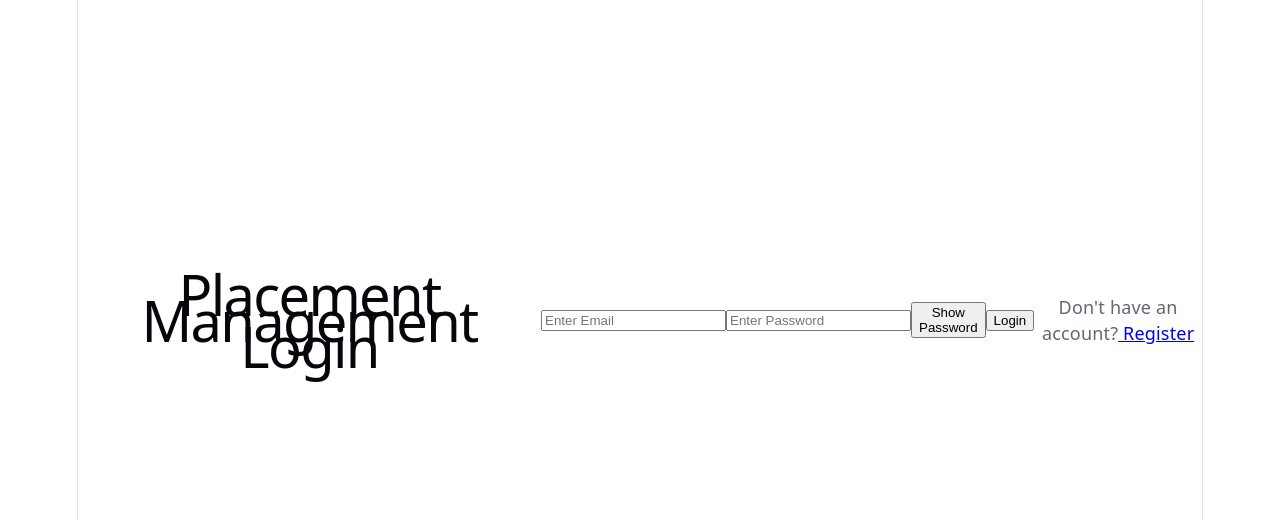
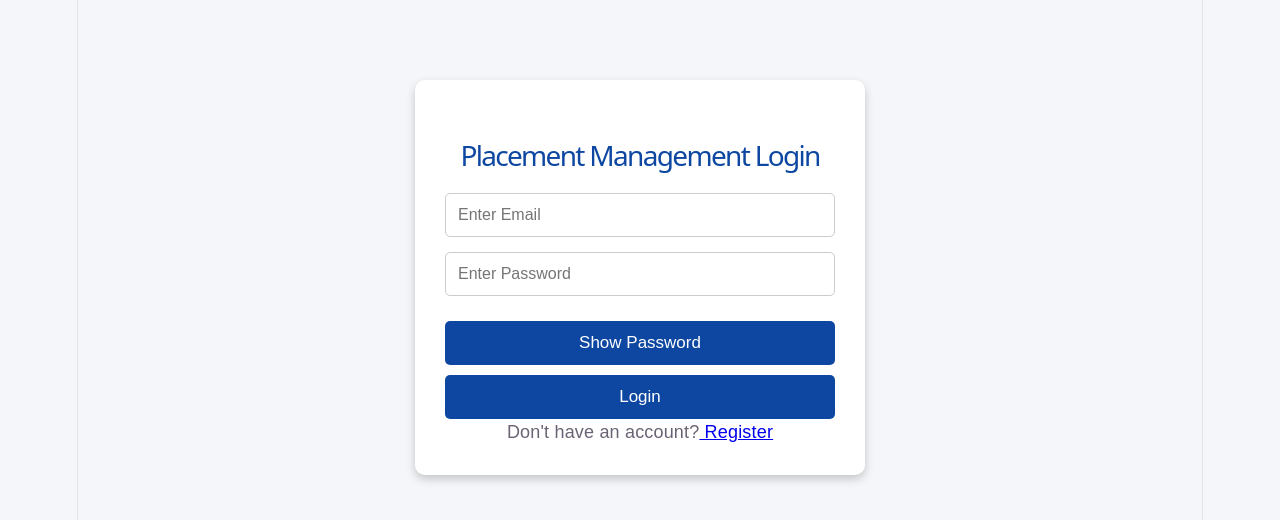
Before and after one commit to priyanatani34073407-spec/placement-management-system, a React (Vite) app: page /login in a window 1280 px wide. Shown: the top 520 px of the page. Built offline with nearby package versions, Linux system fonts and the light colour scheme.

Commit message:
Refactor Login.css for improved styling and layout

```diff
--- a/src/pages/Login/Login.css
+++ b/src/pages/Login/Login.css
@@ -1,157 +1,61 @@
-.login-container{
-
-    display:flex;
-
-    justify-content:center;
-
-    align-items:center;
-
-    min-height:80vh;
-
+*{
+    margin: 0%;
+    padding: 0;
+    box-sizing: border-box;
 }
 
-.login-box{
-
-    width:420px;
-
-    background:white;
-
-    padding:35px;
-
-    border-radius:15px;
-
-    box-shadow:0 10px 25px rgba(0,0,0,.15);
-
+body{
+    background-color: #f4f6f9;
+    font-family: Arial, Helvetica, sans-serif;
 }
 
-.login-box h1{
-
-    text-align:center;
-
-    color:#1E3A8A;
-
-    margin-bottom:10px;
-
+.login-container{
+    width: 450px;
+    margin: 80px auto;
+    padding: 30px;
+    background-color: white;
+    border-radius: 10px;
+    box-shadow: 0px 4px 10px rgba(0,0,0,0.2);
+    text-align: center;
 }
 
-.login-box h2{
-
-    text-align:center;
-
-    margin-bottom:25px;
-
-    color:#555;
-
+.login-container h1{
+    color: #0d47a1;
+    margin-bottom: 25px;
+    font-size: 28px;
 }
 
-.login-box input{
-
-    width:100%;
-
-    padding:12px;
-
-    margin-bottom:18px;
-
-    border:1px solid #ccc;
-
-    border-radius:8px;
-
-    font-size:15px;
-
+.login-container input{
+    width: 100%;
+    padding: 12px;
+    margin-bottom: 15px;
+    border: 1px solid #ccc;
+    border-radius: 5px;
+    font-size: 16px;
 }
 
-.password-box{
-
-    position:relative;
-
+.login-container input:focus{
+    outline: none;
+    border-color: #0d47a1;
 }
 
-.toggle-btn{
-
-    position:absolute;
-
-    right:5px;
-
-    top:4px;
-
-    width:70px;
-
-    height:38px;
-
-    font-size:14px;
-
+.login-container button{
+    width: 100%;
+    padding: 12px;
+    margin-top: 10px;
+    background-color: #0d47a1;
+    color: white;
+    border: none;
+    border-radius: 5px;
+    font-size: 17px;
+    cursor: pointer;
 }
 
-.login-buttons{
-
-    display:flex;
-
-    gap:15px;
-
+.login-container button:hover{
+    background-color: #1565c0;
 }
 
-.login-buttons button{
-
-    flex:1;
-
+.login-container h2{
+    margin: 20px 0;
+    color: green;
 }
-
-.clear-btn{
-
-    background:#dc2626;
-
-}
-
-.clear-btn:hover{
-
-    background:#b91c1c;
-
-}
-
-.forgot{
-
-    margin-top:20px;
-
-    text-align:right;
-
-    color:#2563EB;
-
-    cursor:pointer;
-
-}
-
-.register{
-
-    text-align:center;
-
-    margin-top:15px;
-
-    color:#2563EB;
-
-    cursor:pointer;
-
-}
-
-.success{
-
-    margin-top:20px;
-
-    color:green;
-
-    text-align:center;
-
-    font-weight:bold;
-
-}
-
-.error{
-
-    margin-top:20px;
-
-    color:red;
-
-    text-align:center;
-
-    font-weight:bold;
-
-}
```
